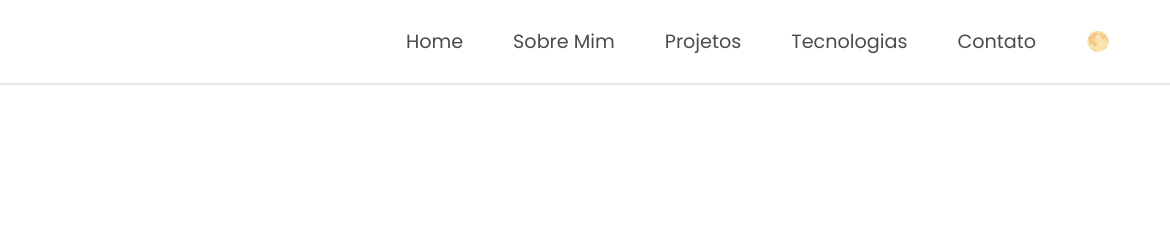
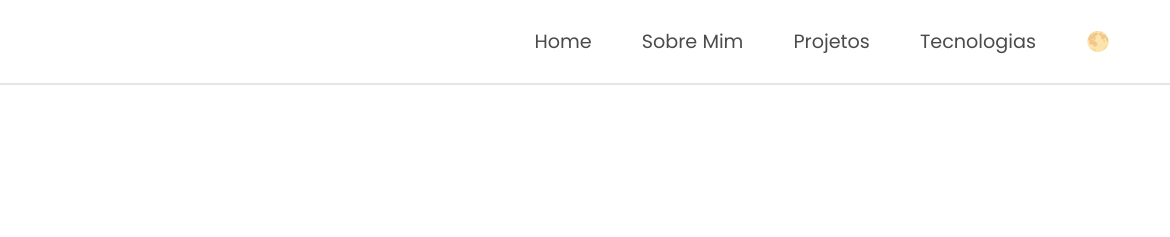
Before and after one commit to Skitttz/carlosvinicius.dev, a website: page index.html in a window 1280 px wide. Shown: the top 237 px of the page, 110-1280 px from the left. Drawn offline with Linux system fonts and the light colour scheme; no server answers.

Commit message:
refact: remove link contact

```diff
--- a/index.html
+++ b/index.html
@@ -29,7 +29,6 @@
           <li><a class="link" href="#about">Sobre Mim</a></li>
           <li><a class="link" href="#project">Projetos</a></li>
           <li><a class="link" href="#tech">Tecnologias</a></li>
-          <li><a class="link external" href="https://linktr.ee/skittzdev" target="_blank">Contato</a></li>
           <li><a class="btnDarkMode">🌕</a></li>
           <div class="hMenu">
             <span class="bar"></span>
```
